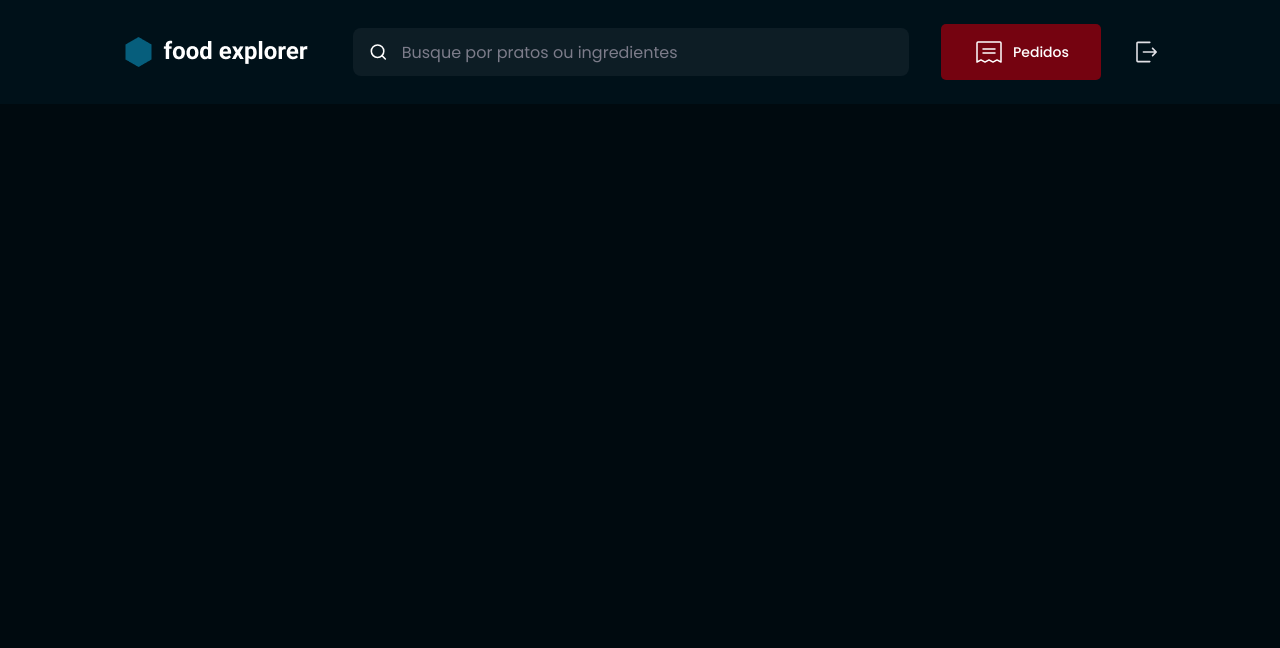
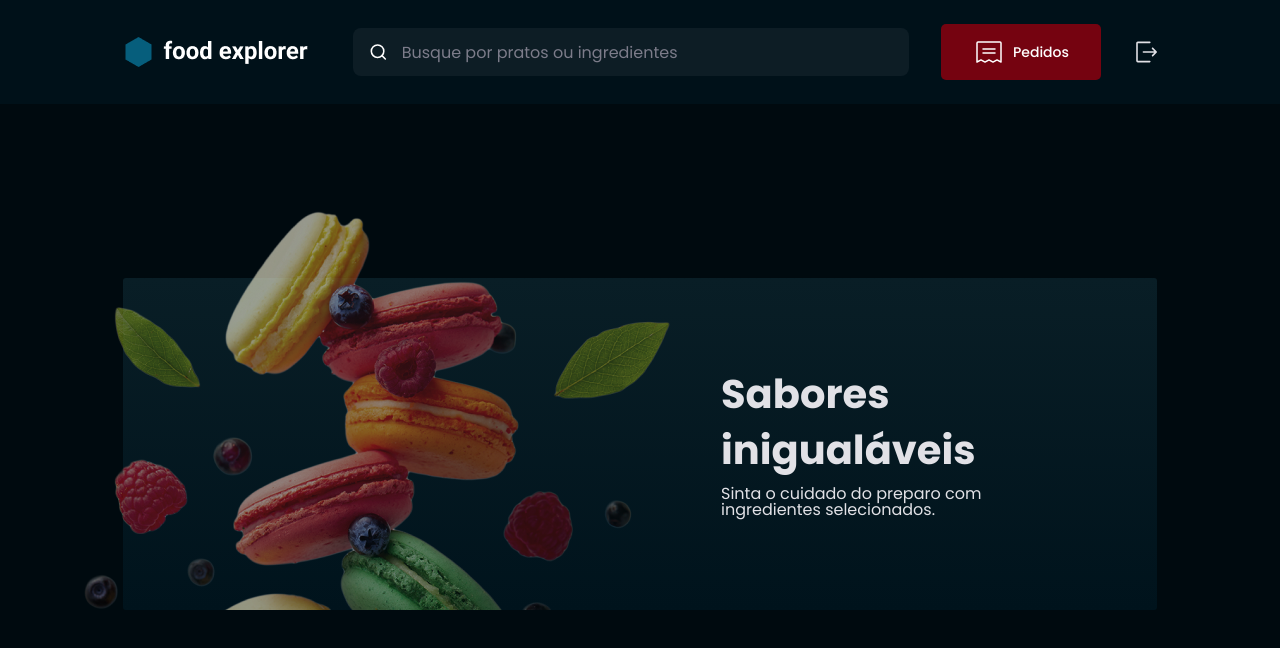
Before and after one commit to SergioRSanchez/food-explorer-web, a React (Vite) app: page / in a window 1280 px wide. Shown: the top 648 px of the page. Built offline with nearby package versions, Linux system fonts and the light colour scheme.

Commit message:
feat: home banner

```diff
--- a/src/components/Header/styles.js
+++ b/src/components/Header/styles.js
@@ -2,6 +2,13 @@ import styled from 'styled-components';
 import { DEVICE_BREAKPOINTS } from '../../styles/deviceBreakpoints';
 
 export const Container = styled.header`
+  margin: 0;
+  position: fixed;
+  top: 0;
+  left: 0;
+  width: 100vw;
+  z-index: 50;
+
   display: flex;
   align-items: center;
   justify-content: space-between;
--- a/src/components/Menu/styles.js
+++ b/src/components/Menu/styles.js
@@ -10,6 +10,7 @@ export const Container = styled.div`
   left: 0;
   width: 100vw;
   top: 0;
+  z-index: 60;
 `;
 
 export const Header = styled.div`
--- a/src/pages/Home/index.jsx
+++ b/src/pages/Home/index.jsx
@@ -1,8 +1,11 @@
 import { useState } from 'react';
+
 import { Header } from '../../components/Header';
 import { Menu } from '../../components/Menu';
 
-import { Container } from './styles';
+import { Container, Banner } from './styles';
+
+import homeBanner from '../../assets/home-banner.png'
 
 export function Home() {
   const [openMenu, setOpenMenu] = useState(false);
@@ -15,7 +18,20 @@ export function Home() {
     <Container>
       <Header onClickHandleMenu={handleOpenMenu} />
 
-      {openMenu ? <Menu onClickHandleMenu={handleOpenMenu} /> : null}
+      {!openMenu
+        ? <>
+          <Banner>
+            <img src={homeBanner} alt="Imagem com vários macarons de diversas cores." />
+
+            <div>
+              <h2>Sabores inigualáveis</h2>
+              <p>Sinta o cuidado do preparo com ingredientes selecionados.</p>
+            </div>
+          </Banner>
+        </>
+
+        : <Menu onClickHandleMenu={handleOpenMenu} />
+      }
 
     </Container>
   )
--- a/src/pages/Home/styles.js
+++ b/src/pages/Home/styles.js
@@ -1,3 +1,71 @@
 import styled from 'styled-components';
 
-export const Container = styled.div``;
+import { DEVICE_BREAKPOINTS } from '../../styles/deviceBreakpoints';
+import homeBanner from '../../assets/home-banner.png';
+
+export const Container = styled.div`
+  height: 100vh;
+
+  display: flex;
+  flex-direction: column;
+`;
+
+export const Banner = styled.div`
+  display: flex;
+  align-items: center;
+  margin-top: calc(114px + 44px);
+  position: relative;
+  padding: 36px 21px 22px 153px;
+
+  margin-left: 30px;
+  margin-right: 16px;
+
+  background: ${({ theme }) => theme.COLORS.GRADIENTS_200};
+  border-radius: 3px;
+
+  img {
+    position: absolute;
+    width: 191px;
+    height: 149px;
+    flex-shrink: 0;
+    opacity: .8;
+    bottom: 0;
+    left: -30px;
+  }
+
+  h2 {
+    font-size: 18px;
+    line-height: 140%;
+    margin-bottom: 3px;
+  }
+
+  p {
+    font-size: 12px;
+    line-height: 140%;
+  }
+
+  @media (min-width: ${DEVICE_BREAKPOINTS.LG}) {
+    margin-top: calc(114px + 164px);
+    padding: 88px 80px 92px 598px;
+
+    margin-left: 123px;
+    margin-right: 123px;
+
+    img {
+    width: 632px;
+    height: 406px;
+    bottom: 0;
+    left: -60px;
+  }
+
+    h2 {
+      font-size: 40px;
+      margin-bottom: 8px;
+    }
+
+    p {
+      font-size: 16px;
+      line-height: 100%;
+    }
+  }
+`;
```
Also changed, not shown: src/assets/home-banner.png (added).
